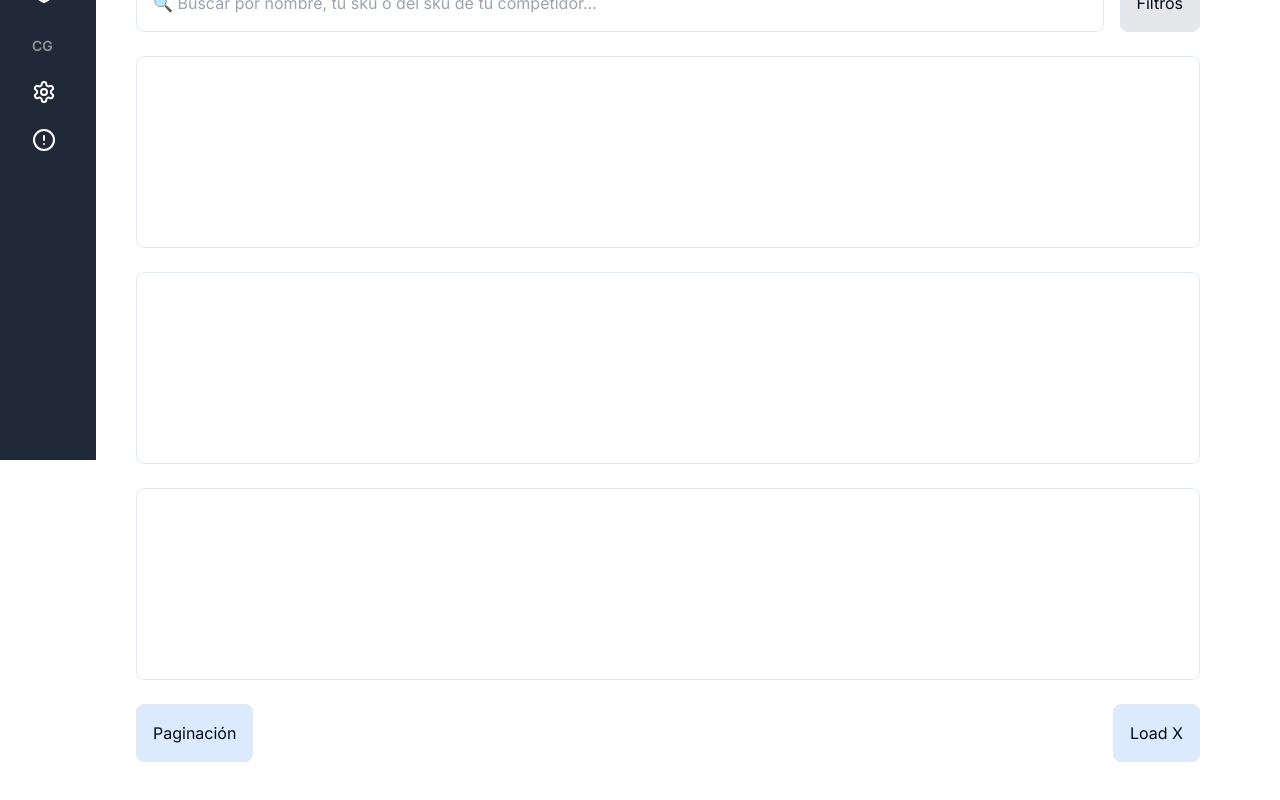
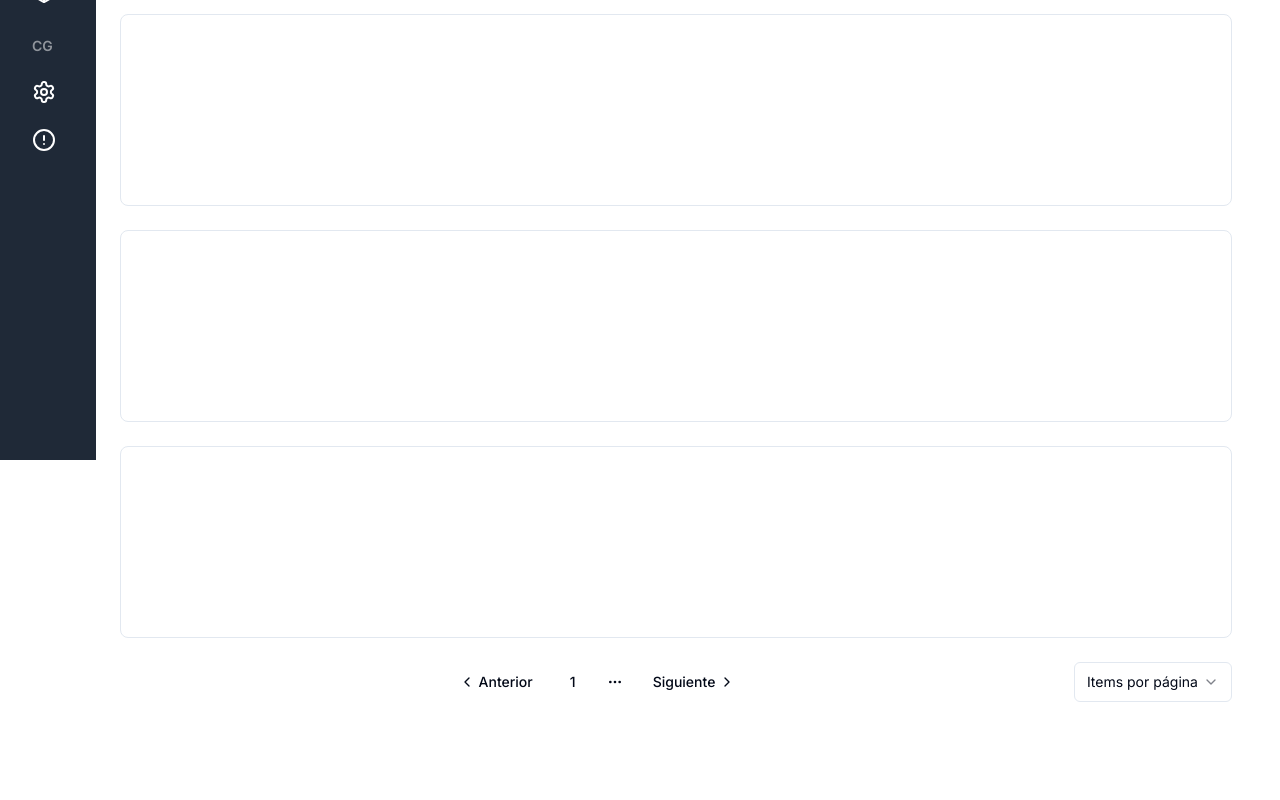
Before and after one commit to renators99/web-product, a Next.js app: page /pricetracker in a window 1280 px wide. Shown: the part 340-1140 px from the top of the page. After the commit the page ends 1074 px from the top, so only its background shows below. Built offline with nearby package versions, Linux system fonts and the light colour scheme.

Commit message:
pagination select

```diff
--- a/package.json
+++ b/package.json
@@ -11,6 +11,7 @@
   "dependencies": {
     "@radix-ui/react-avatar": "^1.1.0",
     "@radix-ui/react-label": "^2.1.0",
+    "@radix-ui/react-select": "^2.1.1",
     "@radix-ui/react-slot": "^1.1.0",
     "@radix-ui/react-toast": "^1.2.1",
     "class-variance-authority": "^0.7.0",
--- a/src/app/pricetracker/page.tsx
+++ b/src/app/pricetracker/page.tsx
@@ -1,6 +1,28 @@
+import { Button } from "@/components/ui/button";
+import { Input } from "@/components/ui/input";
+import {
+  Pagination,
+  PaginationContent,
+  PaginationEllipsis,
+  PaginationItem,
+  PaginationLink,
+  PaginationNext,
+  PaginationPrevious,
+} from "@/components/ui/pagination";
+
+import {
+  Select,
+  SelectContent,
+  SelectGroup,
+  SelectItem,
+  SelectLabel,
+  SelectTrigger,
+  SelectValue,
+} from "@/components/ui/select";
+
 export default function PriceTracker() {
   return (
-    <main className="p-8">
+    <main className="py-8 pl-4">
       <h1 className="text-3xl font-bold mb-2">Tracker de precios</h1>
       <p className="text-md mb-6">
         Monitorea los precios de tus competidores, establece estrategias de precios efectivas y responde rápidamente a las fluctuaciones del mercado.
@@ -17,20 +39,48 @@
       </div>
       <div className="flex items-center mb-6">
         <div className="flex-grow mr-4">
-          <input
+          <Input
             type="text"
             placeholder="🔍 Buscar por nombre, tu sku o del sku de tu competidor..."
             className="w-full p-4 border rounded-lg"
           />
         </div>
-        <button className="p-4 border rounded-lg bg-gray-200">Filtros</button>
+        <Button variant="outline">Filtros</Button>
       </div>
       <div className="border rounded-lg p-4 h-48 mb-6"></div>
       <div className="border rounded-lg p-4 h-48 mb-6"></div>
       <div className="border rounded-lg p-4 h-48"></div>
       <div className="flex justify-between mt-6">
-        <button className="p-4 border rounded-lg bg-blue-100">Paginación</button>
-        <button className="p-4 border rounded-lg bg-blue-100">Load X</button>
+        <Pagination>
+          <PaginationContent>
+            <PaginationItem>
+              <PaginationPrevious href="#" />
+            </PaginationItem>
+            <PaginationItem>
+              <PaginationLink href="#">1</PaginationLink>
+            </PaginationItem>
+            <PaginationItem>
+              <PaginationEllipsis />
+            </PaginationItem>
+            <PaginationItem>
+              <PaginationNext href="#" />
+            </PaginationItem>
+          </PaginationContent>
+        </Pagination>
+        <Select>
+          <SelectTrigger className="w-[180px]">
+            <SelectValue placeholder="Items por página" />
+          </SelectTrigger>
+          <SelectContent>
+            <SelectGroup>
+              <SelectLabel>Items por página</SelectLabel>
+              <SelectItem value="10">10</SelectItem>
+              <SelectItem value="20">20</SelectItem>
+              <SelectItem value="50">50</SelectItem>
+              <SelectItem value="100">100</SelectItem>
+            </SelectGroup>
+          </SelectContent>
+        </Select>
       </div>
     </main>
   );
--- a/src/components/ClientLayout.tsx
+++ b/src/components/ClientLayout.tsx
@@ -24,7 +24,7 @@
       <div className="flex">
         <Sidebar isOpen={isSidebarOpen} toggleSidebar={toggleSidebar} />
         <div
-          className={`flex-1 p-12 transition-all ${
+          className={`flex-1 pt-12 px-12 transition-all ${
             isSidebarOpen ? "duration-200 ml-52" : "duration-500 ml-14"
           }`}
         >
--- /dev/null
+++ b/src/components/ui/pagination.tsx
@@ -0,0 +1,117 @@
+import * as React from "react"
+import { ChevronLeft, ChevronRight, MoreHorizontal } from "lucide-react"
+
+import { cn } from "@/lib/utils"
+import { ButtonProps, buttonVariants } from "@/components/ui/button"
+
+const Pagination = ({ className, ...props }: React.ComponentProps<"nav">) => (
+  <nav
+    role="navigation"
+    aria-label="pagination"
+    className={cn("mx-auto flex w-full justify-center", className)}
+    {...props}
+  />
+)
+Pagination.displayName = "Pagination"
+
+const PaginationContent = React.forwardRef<
+  HTMLUListElement,
+  React.ComponentProps<"ul">
+>(({ className, ...props }, ref) => (
+  <ul
+    ref={ref}
+    className={cn("flex flex-row items-center gap-1", className)}
+    {...props}
+  />
+))
+PaginationContent.displayName = "PaginationContent"
+
+const PaginationItem = React.forwardRef<
+  HTMLLIElement,
+  React.ComponentProps<"li">
+>(({ className, ...props }, ref) => (
+  <li ref={ref} className={cn("", className)} {...props} />
+))
+PaginationItem.displayName = "PaginationItem"
+
+type PaginationLinkProps = {
+  isActive?: boolean
+} & Pick<ButtonProps, "size"> &
+  React.ComponentProps<"a">
+
+const PaginationLink = ({
+  className,
+  isActive,
+  size = "icon",
+  ...props
+}: PaginationLinkProps) => (
+  <a
+    aria-current={isActive ? "page" : undefined}
+    className={cn(
+      buttonVariants({
+        variant: isActive ? "outline" : "ghost",
+        size,
+      }),
+      className
+    )}
+    {...props}
+  />
+)
+PaginationLink.displayName = "PaginationLink"
+
+const PaginationPrevious = ({
+  className,
+  ...props
+}: React.ComponentProps<typeof PaginationLink>) => (
+  <PaginationLink
+    aria-label="Go to previous page"
+    size="default"
+    className={cn("gap-1 pl-2.5", className)}
+    {...props}
+  >
+    <ChevronLeft className="h-4 w-4" />
+    <span>Anterior</span>
+  </PaginationLink>
+)
+PaginationPrevious.displayName = "PaginationPrevious"
+
+const PaginationNext = ({
+  className,
+  ...props
+}: React.ComponentProps<typeof PaginationLink>) => (
+  <PaginationLink
+    aria-label="Go to next page"
+    size="default"
+    className={cn("gap-1 pr-2.5", className)}
+    {...props}
+  >
+    <span>Siguiente</span>
+    <ChevronRight className="h-4 w-4" />
+  </PaginationLink>
+)
+PaginationNext.displayName = "PaginationNext"
+
+const PaginationEllipsis = ({
+  className,
+  ...props
+}: React.ComponentProps<"span">) => (
+  <span
+    aria-hidden
+    className={cn("flex h-9 w-9 items-center justify-center", className)}
+    {...props}
+  >
+    <MoreHorizontal className="h-4 w-4" />
+    <span className="sr-only">More pages</span>
+  </span>
+)
+PaginationEllipsis.displayName = "PaginationEllipsis"
+
+export {
+  Pagination,
+  PaginationContent,
+  PaginationEllipsis,
+  PaginationItem,
+  PaginationLink,
+  PaginationNext,
+  PaginationPrevious,
+}
--- /dev/null
+++ b/src/components/ui/select.tsx
@@ -0,0 +1,160 @@
+"use client"
+
+import * as React from "react"
+import * as SelectPrimitive from "@radix-ui/react-select"
+import { Check, ChevronDown, ChevronUp } from "lucide-react"
+
+import { cn } from "@/lib/utils"
+
+const Select = SelectPrimitive.Root
+
+const SelectGroup = SelectPrimitive.Group
+
+const SelectValue = SelectPrimitive.Value
+
+const SelectTrigger = React.forwardRef<
+  React.ElementRef<typeof SelectPrimitive.Trigger>,
+  React.ComponentPropsWithoutRef<typeof SelectPrimitive.Trigger>
+>(({ className, children, ...props }, ref) => (
+  <SelectPrimitive.Trigger
+    ref={ref}
+    className={cn(
+      "flex h-10 w-full items-center justify-between rounded-md border border-input bg-background px-3 py-2 text-sm ring-offset-background placeholder:text-muted-foreground focus:outline-none focus:ring-2 focus:ring-ring focus:ring-offset-2 disabled:cursor-not-allowed disabled:opacity-50 [&>span]:line-clamp-1",
+      className
+    )}
+    {...props}
+  >
+    {children}
+    <SelectPrimitive.Icon asChild>
+      <ChevronDown className="h-4 w-4 opacity-50" />
+    </SelectPrimitive.Icon>
+  </SelectPrimitive.Trigger>
+))
+SelectTrigger.displayName = SelectPrimitive.Trigger.displayName
+
+const SelectScrollUpButton = React.forwardRef<
+  React.ElementRef<typeof SelectPrimitive.ScrollUpButton>,
+  React.ComponentPropsWithoutRef<typeof SelectPrimitive.ScrollUpButton>
+>(({ className, ...props }, ref) => (
+  <SelectPrimitive.ScrollUpButton
+    ref={ref}
+    className={cn(
+      "flex cursor-default items-center justify-center py-1",
+      className
+    )}
+    {...props}
+  >
+    <ChevronUp className="h-4 w-4" />
+  </SelectPrimitive.ScrollUpButton>
+))
+SelectScrollUpButton.displayName = SelectPrimitive.ScrollUpButton.displayName
+
+const SelectScrollDownButton = React.forwardRef<
+  React.ElementRef<typeof SelectPrimitive.ScrollDownButton>,
+  React.ComponentPropsWithoutRef<typeof SelectPrimitive.ScrollDownButton>
+>(({ className, ...props }, ref) => (
+  <SelectPrimitive.ScrollDownButton
+    ref={ref}
+    className={cn(
+      "flex cursor-default items-center justify-center py-1",
+      className
+    )}
+    {...props}
+  >
+    <ChevronDown className="h-4 w-4" />
+  </SelectPrimitive.ScrollDownButton>
+))
+SelectScrollDownButton.displayName =
+  SelectPrimitive.ScrollDownButton.displayName
+
+const SelectContent = React.forwardRef<
+  React.ElementRef<typeof SelectPrimitive.Content>,
+  React.ComponentPropsWithoutRef<typeof SelectPrimitive.Content>
+>(({ className, children, position = "popper", ...props }, ref) => (
+  <SelectPrimitive.Portal>
+    <SelectPrimitive.Content
+      ref={ref}
+      className={cn(
+        "relative z-50 max-h-96 min-w-[8rem] overflow-hidden rounded-md border bg-popover text-popover-foreground shadow-md data-[state=open]:animate-in data-[state=closed]:animate-out data-[state=closed]:fade-out-0 data-[state=open]:fade-in-0 data-[state=closed]:zoom-out-95 data-[state=open]:zoom-in-95 data-[side=bottom]:slide-in-from-top-2 data-[side=left]:slide-in-from-right-2 data-[side=right]:slide-in-from-left-2 data-[side=top]:slide-in-from-bottom-2",
+        position === "popper" &&
+          "data-[side=bottom]:translate-y-1 data-[side=left]:-translate-x-1 data-[side=right]:translate-x-1 data-[side=top]:-translate-y-1",
+        className
+      )}
+      position={position}
+      {...props}
+    >
+      <SelectScrollUpButton />
+      <SelectPrimitive.Viewport
+        className={cn(
+          "p-1",
+          position === "popper" &&
+            "h-[var(--radix-select-trigger-height)] w-full min-w-[var(--radix-select-trigger-width)]"
+        )}
+      >
+        {children}
+      </SelectPrimitive.Viewport>
+      <SelectScrollDownButton />
+    </SelectPrimitive.Content>
+  </SelectPrimitive.Portal>
+))
+SelectContent.displayName = SelectPrimitive.Content.displayName
+
+const SelectLabel = React.forwardRef<
+  React.ElementRef<typeof SelectPrimitive.Label>,
+  React.ComponentPropsWithoutRef<typeof SelectPrimitive.Label>
+>(({ className, ...props }, ref) => (
+  <SelectPrimitive.Label
+    ref={ref}
+    className={cn("py-1.5 pl-8 pr-2 text-sm font-semibold", className)}
+    {...props}
+  />
+))
+SelectLabel.displayName = SelectPrimitive.Label.displayName
+
+const SelectItem = React.forwardRef<
+  React.ElementRef<typeof SelectPrimitive.Item>,
+  React.ComponentPropsWithoutRef<typeof SelectPrimitive.Item>
+>(({ className, children, ...props }, ref) => (
+  <SelectPrimitive.Item
+    ref={ref}
+    className={cn(
+      "relative flex w-full cursor-default select-none items-center rounded-sm py-1.5 pl-8 pr-2 text-sm outline-none focus:bg-accent focus:text-accent-foreground data-[disabled]:pointer-events-none data-[disabled]:opacity-50",
+      className
+    )}
+    {...props}
+  >
+    <span className="absolute left-2 flex h-3.5 w-3.5 items-center justify-center">
+      <SelectPrimitive.ItemIndicator>
+        <Check className="h-4 w-4" />
+      </SelectPrimitive.ItemIndicator>
+    </span>
+
+    <SelectPrimitive.ItemText>{children}</SelectPrimitive.ItemText>
+  </SelectPrimitive.Item>
+))
+SelectItem.displayName = SelectPrimitive.Item.displayName
+
+const SelectSeparator = React.forwardRef<
+  React.ElementRef<typeof SelectPrimitive.Separator>,
+  React.ComponentPropsWithoutRef<typeof SelectPrimitive.Separator>
+>(({ className, ...props }, ref) => (
+  <SelectPrimitive.Separator
+    ref={ref}
+    className={cn("-mx-1 my-1 h-px bg-muted", className)}
+    {...props}
+  />
+))
+SelectSeparator.displayName = SelectPrimitive.Separator.displayName
+
+export {
+  Select,
+  SelectGroup,
+  SelectValue,
+  SelectTrigger,
+  SelectContent,
+  SelectLabel,
+  SelectItem,
+  SelectSeparator,
+  SelectScrollUpButton,
+  SelectScrollDownButton,
+}
```
Also changed, not shown: 1 other file (tests, documents, lock files or other folders).
